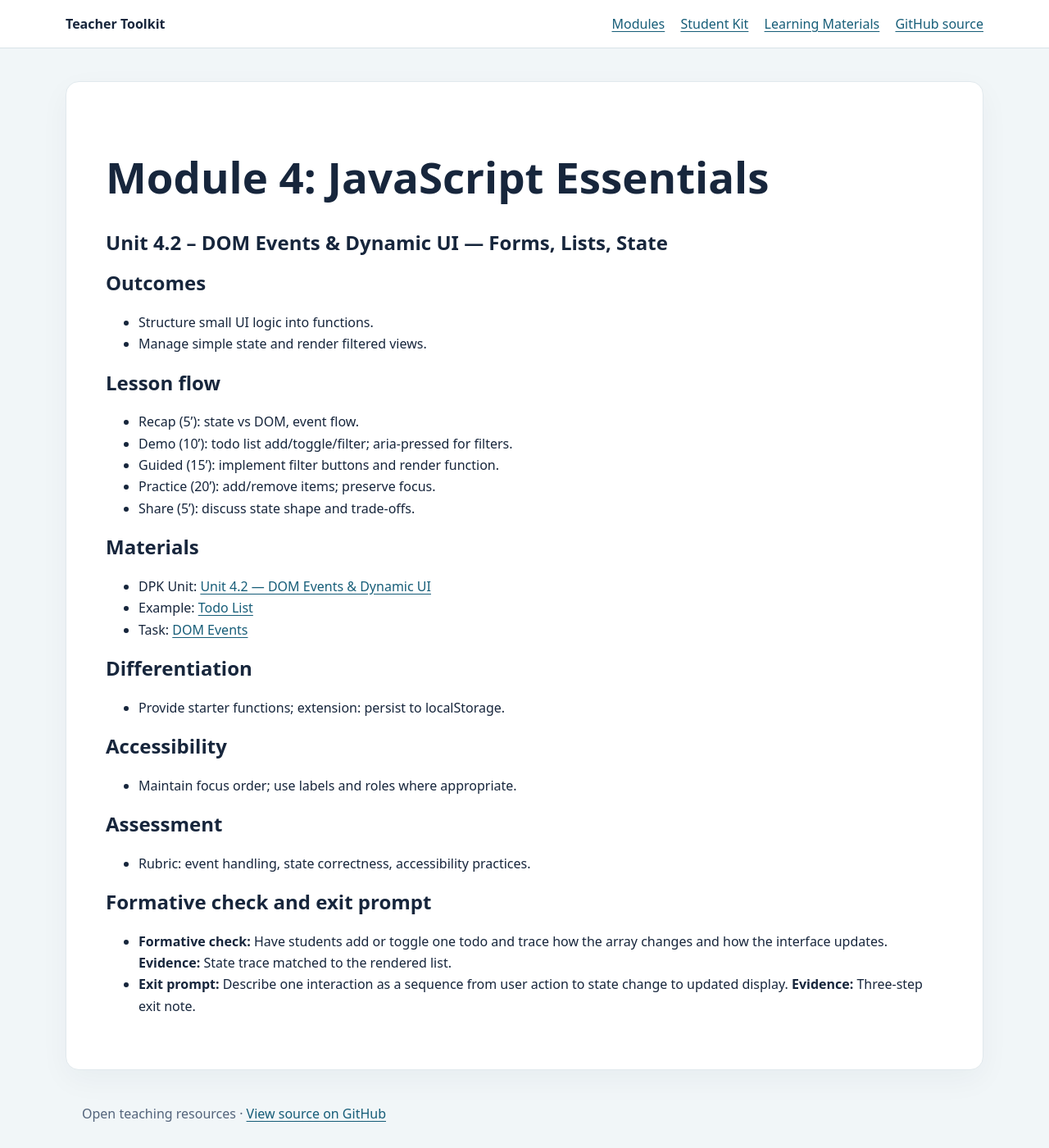
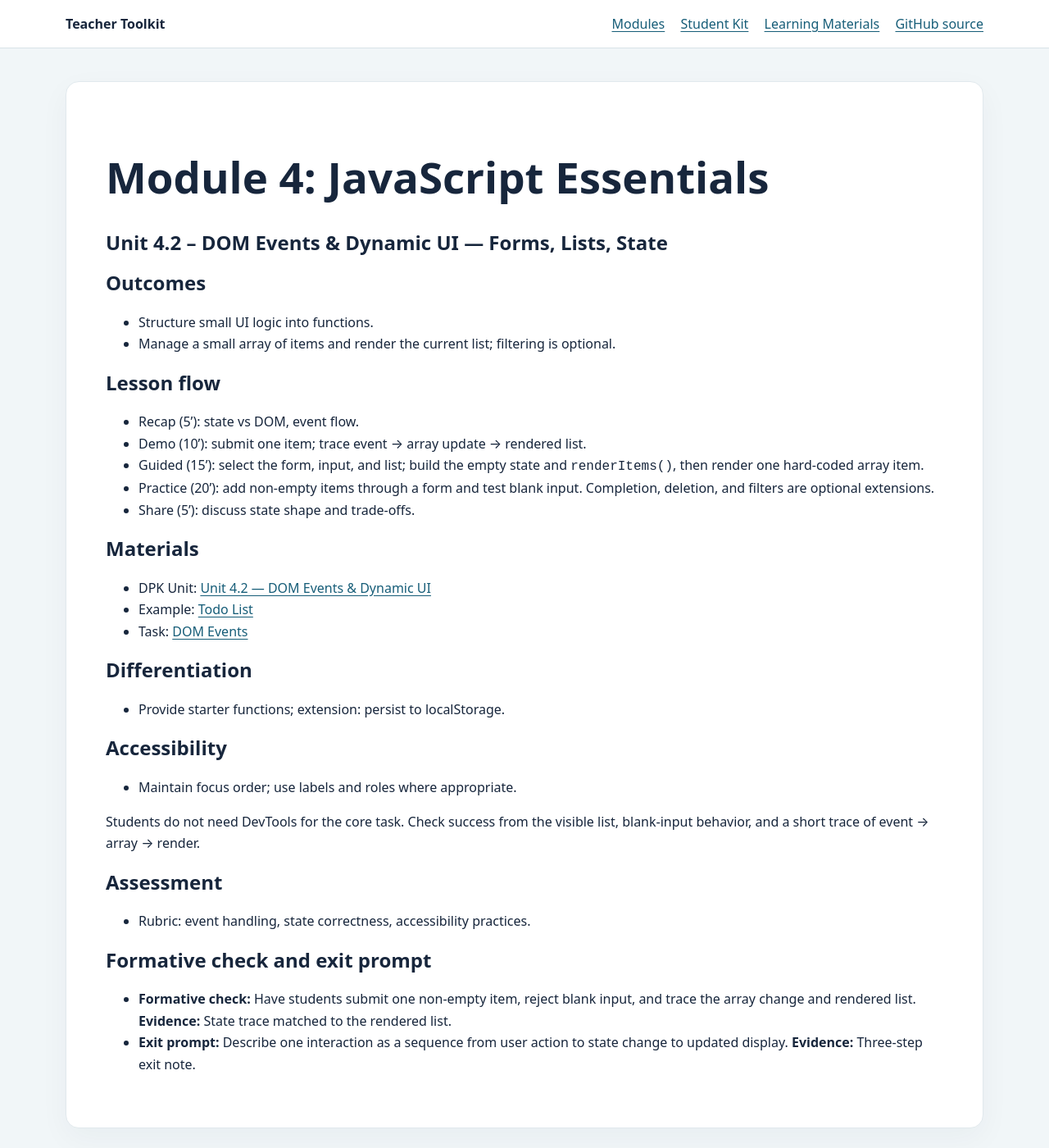
Before and after one commit to STEAM-C3T/teacher-toolkit, a Jekyll site: the page built from modules/04-javascript-essentials/unit-4.2-lesson-plan.md, in a window 1280 px wide and 1400 px high. Shown: the whole window at 82% size. Built offline with Jekyll 4.4.1, drawn with Linux system fonts in a browser that asks for light colours; our own code applies the rules of GitHub Pages for plain Markdown files.

Commit message:
Align Module 4.2 lesson plan to core task

```diff
--- a/modules/04-javascript-essentials/unit-4.2-lesson-plan.md
+++ b/modules/04-javascript-essentials/unit-4.2-lesson-plan.md
@@ -5,14 +5,14 @@
 ## Outcomes
 
 - Structure small UI logic into functions.
-- Manage simple state and render filtered views.
+- Manage a small array of items and render the current list; filtering is optional.
 
 ## Lesson flow
 
 - Recap (5’): state vs DOM, event flow.
-- Demo (10’): todo list add/toggle/filter; aria‑pressed for filters.
-- Guided (15’): implement filter buttons and render function.
-- Practice (20’): add/remove items; preserve focus.
+- Demo (10’): submit one item; trace event → array update → rendered list.
+- Guided (15’): select the form, input, and list; build the empty state and `renderItems()`, then render one hard-coded array item.
+- Practice (20’): add non-empty items through a form and test blank input. Completion, deletion, and filters are optional extensions.
 - Share (5’): discuss state shape and trade‑offs.
 
 ## Materials
@@ -29,13 +29,15 @@
 
 - Maintain focus order; use labels and roles where appropriate.
 
+Students do not need DevTools for the core task. Check success from the visible list, blank-input behavior, and a short trace of event → array → render.
+
 ## Assessment
 
 - Rubric: event handling, state correctness, accessibility practices.
 
 ## Formative check and exit prompt
 
-- **Formative check:** Have students add or toggle one todo and trace how the array changes and how the interface updates.
+- **Formative check:** Have students submit one non-empty item, reject blank input, and trace the array change and rendered list.
   **Evidence:** State trace matched to the rendered list.
 - **Exit prompt:** Describe one interaction as a sequence from user action to state change to updated display.
   **Evidence:** Three-step exit note.
```
Also changed, not shown: modules/04-javascript-essentials/module-overview.md (+3 -3 lines).
